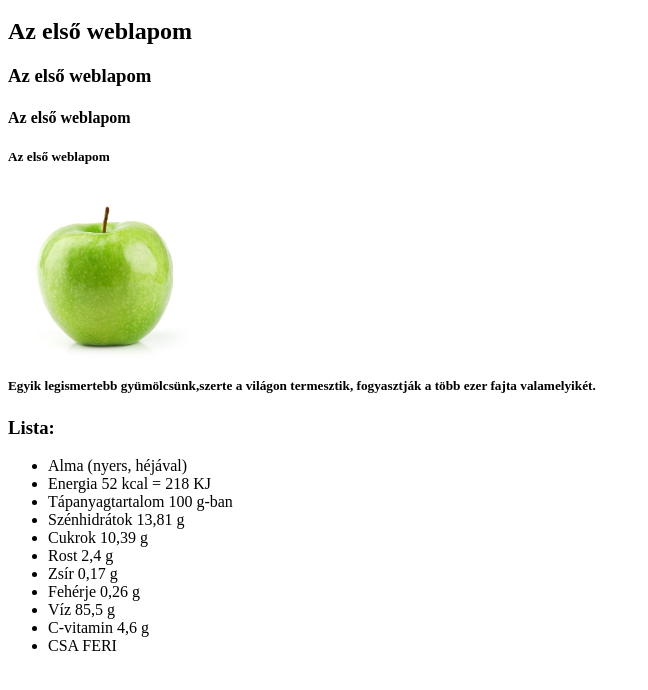
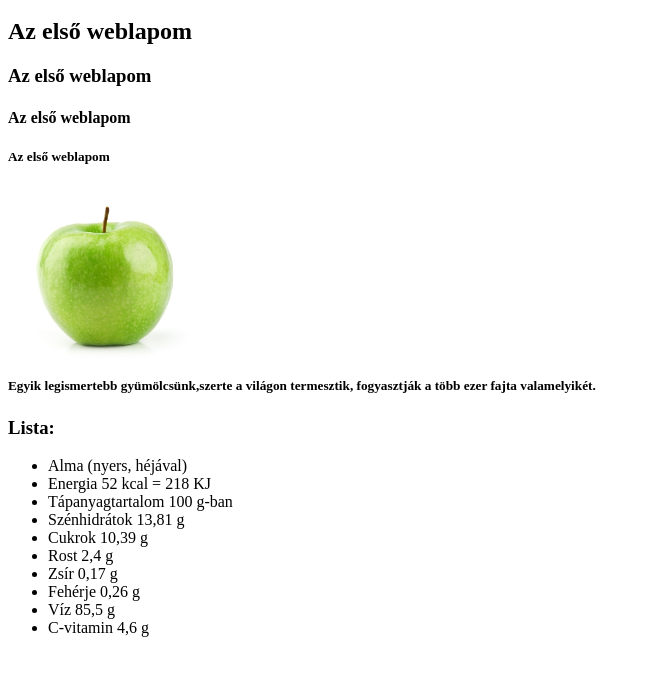
Before and after one commit to fazekasmark/Son-Goku, a plain HTML site: page index.html in a window 1280 px wide. Shown: the part 48-738 px from the top of the page, without its empty margins (0-648 px from the left). Drawn offline with Linux system fonts and the light colour scheme.

Commit message:
Update index.html

```diff
--- a/index.html
+++ b/index.html
@@ -27,7 +27,6 @@
 	  <li> Fehérje 0,26 g</li>
 	  <li>Víz 85,5 g</li>
 	  <li>C-vitamin 4,6 g</li>
-<li> CSA  FERI </li>
 	  <ul>
 	  </p>
 
```
